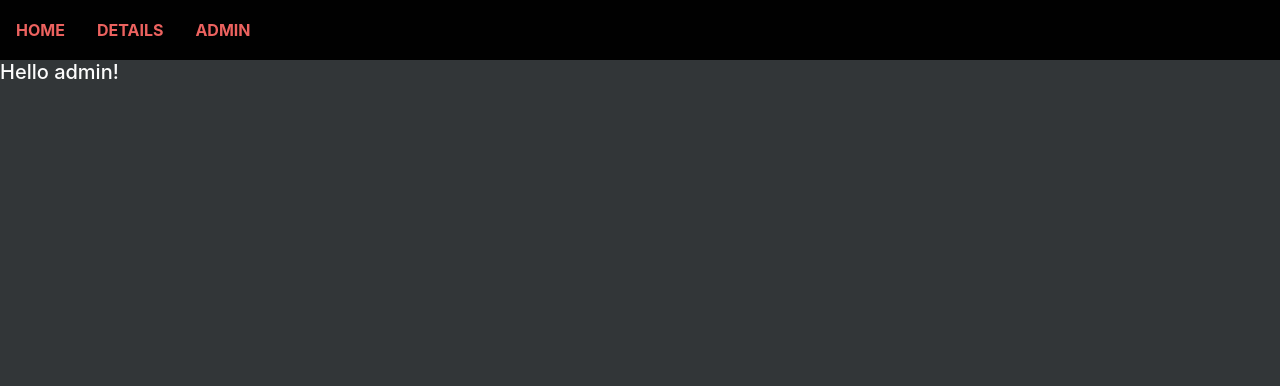
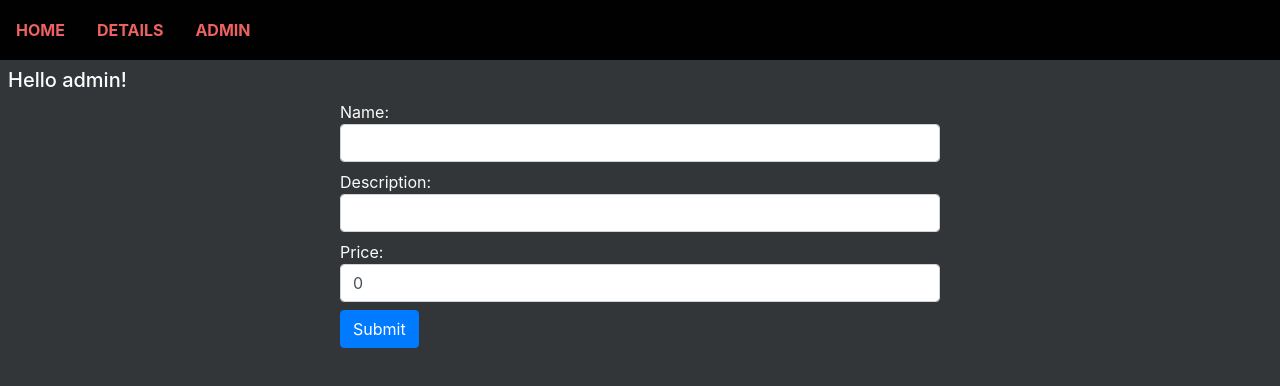
Before and after one commit to dfvgbh/vue, a Vue app: page /admin in a window 1280 px wide. Shown: the top 386 px of the page. Built offline with nearby package versions, Linux system fonts and the light colour scheme.

Commit message:
Add create form

```diff
--- /dev/null
+++ b/src/components/ProductsCreateForm.vue
@@ -0,0 +1,71 @@
+<template>
+  <form @submit.prevent="onSubmit">
+    <fieldset>
+      <label class="w-100">
+        Name:
+        <input
+          class="form-control"
+          v-model="name"
+          required
+        />
+      </label>
+      <label class="w-100">
+        Description:
+        <input
+          class="form-control"
+          v-model="description"
+          required
+        />
+      </label>
+      <label class="w-100">
+        Price:
+        <input
+          type="number"
+          class="form-control"
+          v-model.number="price"
+          required
+        />
+      </label>
+    </fieldset>
+    <button
+      type="submit"
+      class="btn btn-primary"
+    >Submit</button>
+  </form>
+</template>
+
+<script>
+  import axios from 'axios';
+
+  const DEFAULT_DATA = {
+    name: '',
+    description: '',
+    price: 0,
+  }
+
+  export default {
+    name: 'ProductsCreateForm',
+    data() {
+      return {
+        ...DEFAULT_DATA
+      }
+    },
+    methods: {
+      async onSubmit() {
+        const { name, description, price } = this;
+        await axios.post('http://localhost:3000/products', {
+          name,
+          description,
+          price,
+        });
+        alert('Success');
+        Object.assign(this, { ...DEFAULT_DATA })
+        console.log(this);
+      }
+    }
+  }
+</script>
+
+<style scoped>
+
+</style>
--- a/src/components/ProductsItem.vue
+++ b/src/components/ProductsItem.vue
@@ -1,13 +1,15 @@
 <template>
-  <div class="product-item col-3 p-1">
-    <div class="card p-2 h-100">
-      <h5>
-        {{ todo.text }}
+  <div class="product-item p-1 col-4 col-lg-3">
+    <div class="card p-2 h-100 d-flex flex-column">
+      <h4>
+        {{ product.name }}
+      </h4>
+      <small class="text-justify text-small">
+        {{ product.description }}
+      </small>
+      <h5 class="text-right mt-auto pt-2 mb-0">
+        {{  product.price }}$
       </h5>
-      <input
-        type="checkbox"
-        v-model="todo.completed"
-      />
     </div>
   </div>
 </template>
@@ -16,7 +18,7 @@
   export default {
     name: 'ProductsItem',
     props: {
-      todo: Object
+      product: Object
     }
   }
 </script>
--- a/src/components/ProductsList.vue
+++ b/src/components/ProductsList.vue
@@ -1,12 +1,12 @@
 <template>
   <div
-    v-if="todos && todos.length"
+    v-if="products && products.length"
     class="d-flex flex-wrap align-items-stretch"
   >
     <ProductsItem
-      v-for="todo of todos"
-      v-bind:todo="todo"
-      :key="todo.id"
+      v-for="product of products"
+      :product="product"
+      :key="product.id"
     />
   </div>
 </template>
@@ -21,15 +21,15 @@ export default {
       ProductsItem
     },
 
-  data: () => ({
-    todos: []
-  }),
+    data() {
+      return {
+        products: []
+      }
+    },
 
-  created() {
-    axios.get('http://localhost:3000/todos')
-    .then(({ data }) => {
-      this.todos = data;
-    });
+    async created() {
+      const { data } = await axios.get('http://localhost:3000/products');
+      this.products = data;
     }
   }
 </script>
--- a/src/components/pages/AdminPage.vue
+++ b/src/components/pages/AdminPage.vue
@@ -1,15 +1,23 @@
 <template>
-  <div>
+  <div class="wrapper m-2">
     <h5>Hello admin!</h5>
+    <ProductsCreateForm class="products-create-form mx-auto"/>
   </div>
 </template>
 
 <script>
+  import ProductsCreateForm from '../ProductsCreateForm';
+
   export default {
-    name: 'AdminPage'
+    name: 'AdminPage',
+    components: {
+      ProductsCreateForm
+    }
   }
 </script>
 
-<style scoped>
-
+<style scoped lang="scss">
+  .products-create-form {
+    max-width: 600px;
+  }
 </style>
```
Lines whose indentation alone changed are shown as unchanged.
